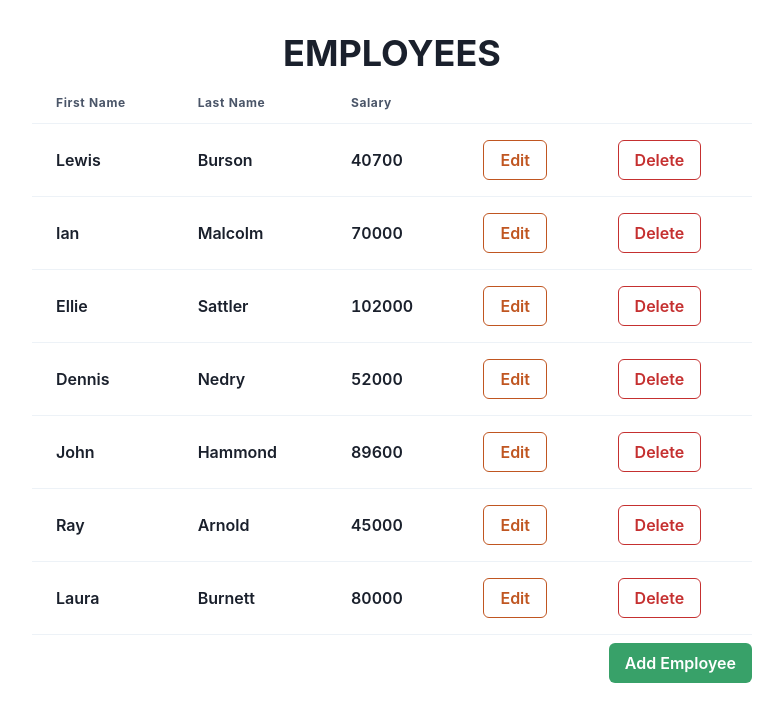
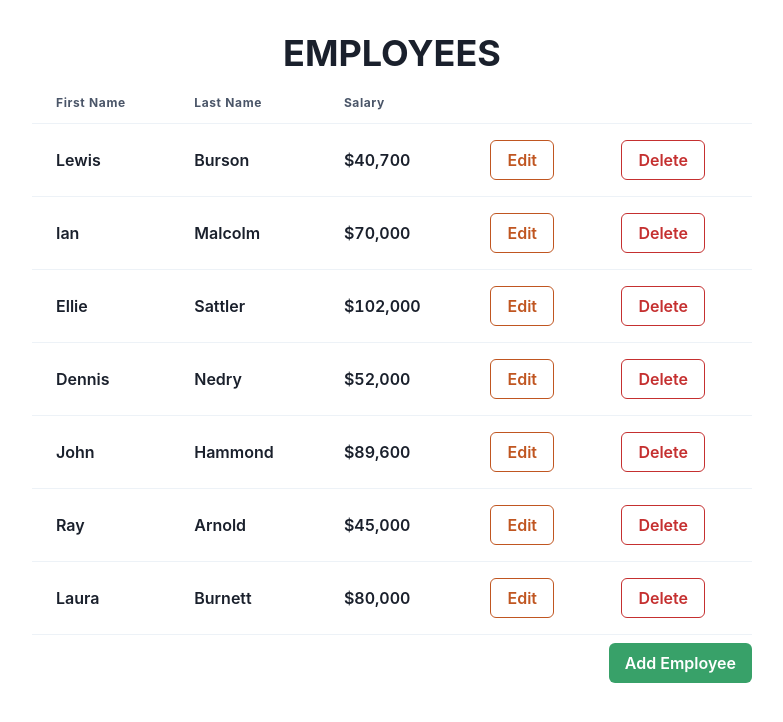
Before and after one commit to GraceWXT/employee-table-assignment, a React (Create React App) app in the folder client/: page / in a window 1280 px wide. Shown: the top 722 px of the page, without its empty margins (248-1031 px from the left). Built offline with nearby package versions, Linux system fonts and the light colour scheme.

Commit message:
Format the currency. Add comments.

```diff
--- a/client/src/components/Employees/EmployeeRow.jsx
+++ b/client/src/components/Employees/EmployeeRow.jsx
@@ -1,21 +1,24 @@
-import { Tr, Td, Button, useDisclosure, ModalBody } from "@chakra-ui/react";
+import { Tr, Td } from "@chakra-ui/react";
 import DeleteModal from "./DeleteModal";
 import EditModal from "./EditModal";
 
 
 const EmployeeRow = ({ employee, dataFields, headerTexts }) => {
 
-  const { isOpen, onOpen, onClose } = useDisclosure();
-
+  // Map over the data fields to create table cells for one employee
+  // Format the currency if necessary
   const tds = dataFields.map(dataField => (
     <Td
       key={employee.firstName + employee.lastName + dataField}
       fontWeight="semibold"
     >
-      {employee[dataField]}
+      {typeof employee[dataField] === "number" ?
+        employee[dataField].toLocaleString("en-CA", { style: "currency", currency: "CAD" }).slice(0, -3)
+        : employee[dataField]}
     </Td>
   ));
 
+  // End each row with edit and delete buttons
   return (
     <Tr>
       {tds}
```
